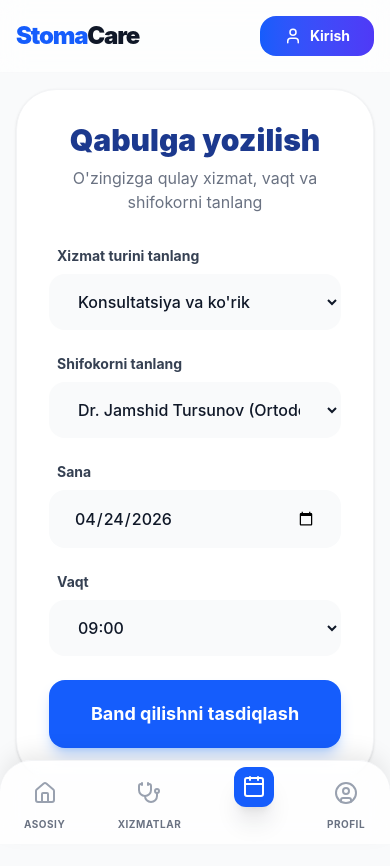
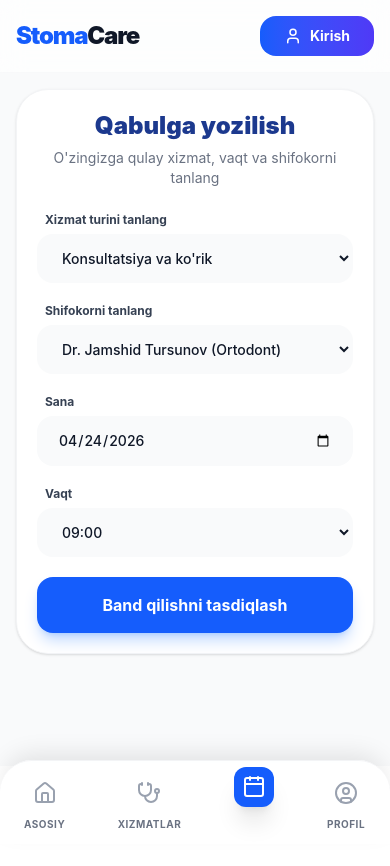
Before and after one commit to webdunyosi/stomatologiya, a React (Vite) app: page /qabul in a window 390 px wide. Shown: the top 866 px of the page. After the commit the page ends 844 px from the top, so only its background shows below. Built offline with nearby package versions, Linux system fonts and the light colour scheme.

Commit message:
fix: simplify padding and margin for improved layout consistency on Booking page

```diff
--- a/src/pages/patient/Booking.tsx
+++ b/src/pages/patient/Booking.tsx
@@ -27,7 +27,7 @@ const servicesData = {
 const getTodayDate = () => {
   const today = new Date();
   const yyyy = today.getFullYear();
-  const mm = String(today.getMonth() + 1).padStart(2, '0'); // Oylar 0 dan boshlanadi, shuning uchun +1
+  const mm = String(today.getMonth() + 1).padStart(2, '0');
   const dd = String(today.getDate()).padStart(2, '0');
   return `${yyyy}-${mm}-${dd}`;
 };
@@ -42,7 +42,6 @@ const Booking = () => {
 
   // SANANI AVTOMATIK BUGUNGI KUN QILIB BELGILASH
   const [date, setDate] = useState(getTodayDate());
-
   const [time, setTime] = useState('09:00');
 
   const [isLoading, setIsLoading] = useState(false);
@@ -96,7 +95,6 @@ const Booking = () => {
       if (response.ok) {
         setStatus({ type: 'success', text: "Qabul muvaffaqiyatli band qilindi! Tez orada xodimlarimiz siz bilan bog'lanishadi." });
 
-        // Qabul tugagach yana bugungi sanani qaytarib qo'yamiz
         setDate(getTodayDate());
         setTime('09:00');
         setService(servicesData["Terapevtik xizmatlar"][0]);
@@ -111,21 +109,24 @@ const Booking = () => {
   };
 
   return (
-    <div className="max-w-3xl mx-auto space-y-8 bg-white p-8 md:p-12 rounded-[40px] shadow-sm border border-gray-100 animate-in fade-in zoom-in-95 duration-500">
+    // ASOSIY QUTI PADDINGLARI IXCHAMLASHTIRILDI (p-5 sm:p-8)
+    <div className="max-w-3xl mx-auto space-y-6 sm:space-y-8 bg-white p-5 sm:p-8 md:p-12 rounded-[32px] sm:rounded-[40px] shadow-sm border border-gray-100 animate-in fade-in zoom-in-95 duration-500 mb-0 sm:mb-0">
+
       <div className="text-center">
-        <h2 className="text-3xl font-black text-blue-900">Qabulga yozilish</h2>
-        <p className="text-gray-500 mt-2">O'zingizga qulay xizmat, vaqt va shifokorni tanlang</p>
+        <h2 className="text-2xl sm:text-3xl font-black text-blue-900">Qabulga yozilish</h2>
+        <p className="text-sm sm:text-base text-gray-500 mt-1.5">O'zingizga qulay xizmat, vaqt va shifokorni tanlang</p>
       </div>
 
-      <form onSubmit={handleSubmit} className="space-y-6">
+      <form onSubmit={handleSubmit} className="space-y-5">
 
         {/* Xizmat turi tanlash */}
         <div>
-          <label className="block text-sm font-bold text-gray-700 ml-2 mb-2">Xizmat turini tanlang</label>
+          <label className="block text-xs sm:text-sm font-bold text-gray-700 ml-2 mb-1.5">Xizmat turini tanlang</label>
           <select
             value={service}
             onChange={(e) => setService(e.target.value)}
-            className="w-full bg-gray-50 border border-transparent hover:border-blue-100 px-6 py-4 rounded-2xl outline-none focus:ring-2 focus:ring-blue-500/20 transition-all cursor-pointer text-gray-900 font-medium"
+            // PADDINGLAR IXCHAMLASHTIRILDI (py-3.5)
+            className="w-full bg-gray-50 border border-transparent hover:border-blue-100 px-5 py-3.5 rounded-2xl outline-none focus:ring-2 focus:ring-blue-500/20 transition-all cursor-pointer text-sm sm:text-base text-gray-900 font-medium"
           >
             {Object.entries(servicesData).map(([category, services]) => (
               <optgroup key={category} label={category} className="font-bold text-blue-600 bg-white">
@@ -139,11 +140,11 @@ const Booking = () => {
 
         {/* Shifokor tanlash */}
         <div>
-          <label className="block text-sm font-bold text-gray-700 ml-2 mb-2">Shifokorni tanlang</label>
+          <label className="block text-xs sm:text-sm font-bold text-gray-700 ml-2 mb-1.5">Shifokorni tanlang</label>
           <select
             value={doctor}
             onChange={(e) => setDoctor(e.target.value)}
-            className="w-full bg-gray-50 border border-transparent hover:border-blue-100 px-6 py-4 rounded-2xl outline-none focus:ring-2 focus:ring-blue-500/20 transition-all cursor-pointer text-gray-900 font-medium"
+            className="w-full bg-gray-50 border border-transparent hover:border-blue-100 px-5 py-3.5 rounded-2xl outline-none focus:ring-2 focus:ring-blue-500/20 transition-all cursor-pointer text-sm sm:text-base text-gray-900 font-medium"
           >
             <option value="Dr. Jamshid Tursunov (Ortodont)">Dr. Jamshid Tursunov (Ortodont)</option>
             <option value="Dr. Saida Karimova (Terapevt)">Dr. Saida Karimova (Terapevt)</option>
@@ -152,23 +153,23 @@ const Booking = () => {
         </div>
 
         {/* Sana va Vaqt */}
-        <div className="grid grid-cols-1 md:grid-cols-2 gap-6">
+        <div className="grid grid-cols-1 sm:grid-cols-2 gap-5">
           <div>
-            <label className="block text-sm font-bold text-gray-700 ml-2 mb-2">Sana</label>
+            <label className="block text-xs sm:text-sm font-bold text-gray-700 ml-2 mb-1.5">Sana</label>
             <input
               type="date"
               value={date}
-              min={getTodayDate()} // O'tib ketgan kunlarni tanlashni taqiqlash (ixtiyoriy)
+              min={getTodayDate()}
               onChange={(e) => setDate(e.target.value)}
-              className="w-full bg-gray-50 border border-transparent hover:border-blue-100 px-6 py-4 rounded-2xl outline-none focus:ring-2 focus:ring-blue-500/20 transition-all text-gray-900 font-medium cursor-pointer"
+              className="w-full bg-gray-50 border border-transparent hover:border-blue-100 px-5 py-3.5 rounded-2xl outline-none focus:ring-2 focus:ring-blue-500/20 transition-all text-sm sm:text-base text-gray-900 font-medium cursor-pointer"
             />
           </div>
           <div>
-            <label className="block text-sm font-bold text-gray-700 ml-2 mb-2">Vaqt</label>
+            <label className="block text-xs sm:text-sm font-bold text-gray-700 ml-2 mb-1.5">Vaqt</label>
             <select
               value={time}
               onChange={(e) => setTime(e.target.value)}
-              className="w-full bg-gray-50 border border-transparent hover:border-blue-100 px-6 py-4 rounded-2xl outline-none focus:ring-2 focus:ring-blue-500/20 transition-all cursor-pointer text-gray-900 font-medium"
+              className="w-full bg-gray-50 border border-transparent hover:border-blue-100 px-5 py-3.5 rounded-2xl outline-none focus:ring-2 focus:ring-blue-500/20 transition-all cursor-pointer text-sm sm:text-base text-gray-900 font-medium"
             >
               <option value="09:00">09:00</option>
               <option value="10:00">10:00</option>
@@ -184,17 +185,18 @@ const Booking = () => {
         {status.type && (
           <div className={`p-4 rounded-2xl flex items-center gap-3 ${status.type === 'success' ? 'bg-green-50 text-green-700' : 'bg-red-50 text-red-700'}`}>
             {status.type === 'success' ? <CheckCircle2 size={20} /> : <AlertCircle size={20} />}
-            <span className="font-medium text-sm">{status.text}</span>
+            <span className="font-medium text-xs sm:text-sm">{status.text}</span>
           </div>
         )}
 
         <button
           type="submit"
           disabled={isLoading}
-          className="w-full bg-blue-600 text-white py-5 rounded-2xl font-bold text-lg shadow-lg shadow-blue-500/30 hover:bg-blue-700 hover:shadow-xl active:scale-95 transition-all flex items-center justify-center gap-2 disabled:opacity-70 disabled:cursor-not-allowed"
+          // TUGMA HAM IXCHAMLASHTIRILDI (py-4)
+          className="w-full bg-blue-600 text-white py-4 rounded-2xl font-bold text-base sm:text-lg shadow-lg shadow-blue-500/30 hover:bg-blue-700 hover:shadow-xl active:scale-95 transition-all flex items-center justify-center gap-2 disabled:opacity-70 disabled:cursor-not-allowed mt-2"
         >
           {isLoading ? (
-             <div className="w-6 h-6 border-2 border-white border-t-transparent rounded-full animate-spin"></div>
+             <div className="w-5 h-5 border-2 border-white border-t-transparent rounded-full animate-spin"></div>
           ) : (
             "Band qilishni tasdiqlash"
           )}
```
